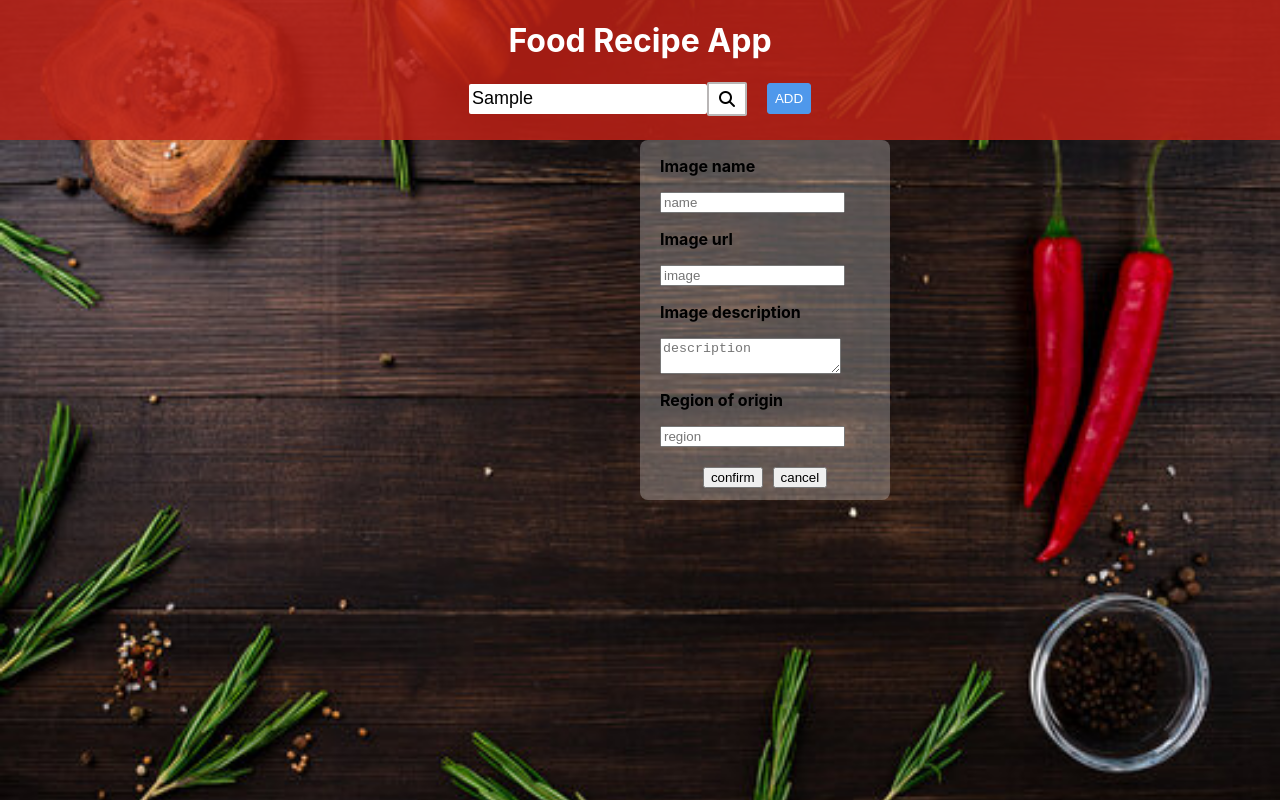
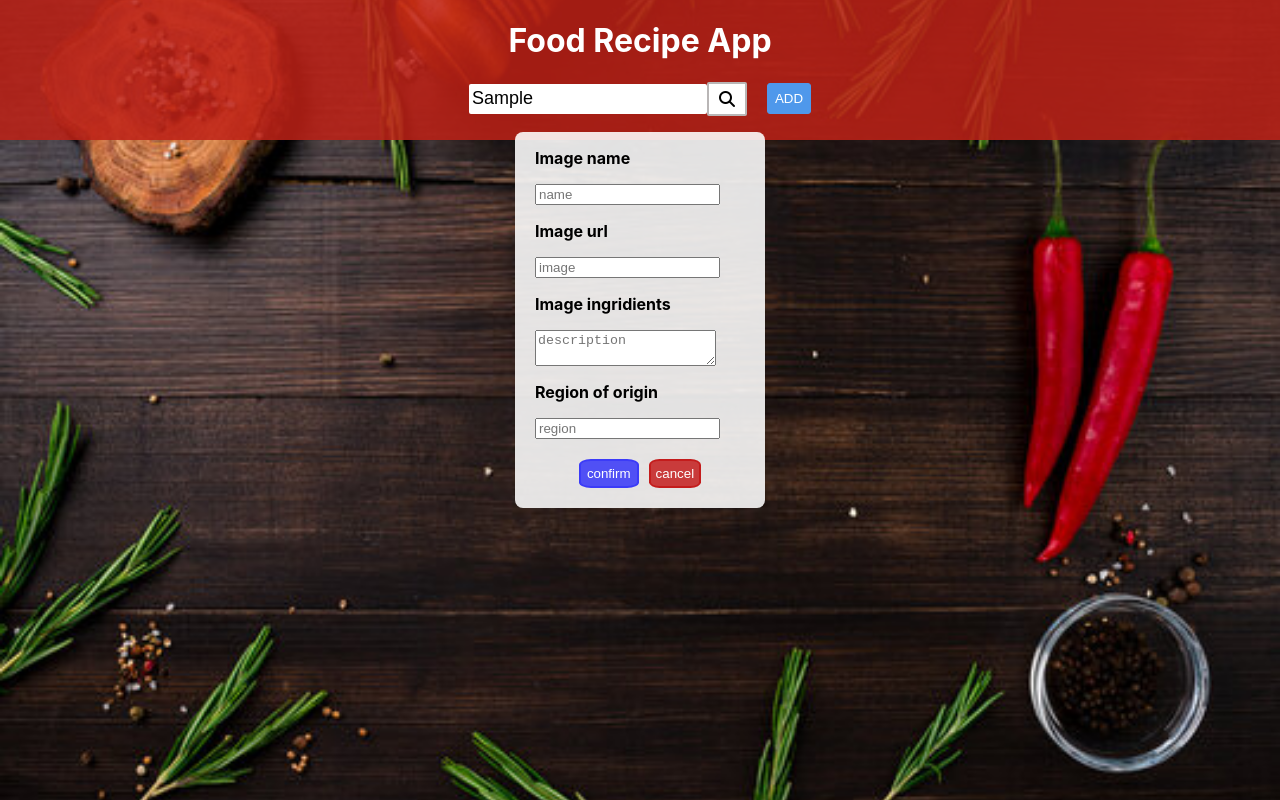
Before and after one commit to kadjialan/foodRecipe-react-page, a React (Create React App) app: page / in a window 1280 px wide. Both pictures are taken after typing "Sample" into the empty fields and a click on the button "ADD". Built offline with nearby package versions, Linux system fonts and the light colour scheme.

Commit message:
use of local storage to display images

```diff
--- a/src/App.jsx
+++ b/src/App.jsx
@@ -1,11 +1,12 @@
 import { useState } from 'react';
 import './App.css';
+import { charles } from './Component/Form/Form';
 import { FormProvider } from './Context';
 import Home from './Home/Home';
 
 function App() {
   const [show, setShow] = useState(false);
-  const [data, setData] = useState([]);
+  const [data, setData] = useState(charles);
   return (
     <div className="App">
       <FormProvider value={{ show, setShow, data, setData }}>
--- a/src/Component/Form/Form.css
+++ b/src/Component/Form/Form.css
@@ -1,11 +1,18 @@
 form {
-    background-color: rgba(255, 255, 255, 0.261);
+    background-color: rgba(255, 255, 255, 0.878);
     width: 210px;
     min-height: 360px;
     padding-inline: 20px ;
-    position: relative;
-    left: 50%;
-    border-radius: 8px;
+    border-radius: 8px
+}
+
+.formBackground {
+    width: 100vw;
+    height: 45vh;
+    position: fixed;
+    display: flex;
+    justify-content: center;
+    align-items: center;
 }
 
 .categories {
@@ -21,3 +28,18 @@ form {
     justify-content: center;
     gap: 10px;
 }
+
+.cancel {
+    background-color: rgb(195 22 22 / 81%);
+    color: #fff;
+    border-radius: 20%;
+    border: 2px solid rgb(195 22 22 / 81%);
+    padding: 5px;
+}
+
+.confirm {
+    color: #fff;
+    border-radius: 20%;
+    background-color: #3838f8da;
+    border: 2px solid #3838f8da;
+}
--- a/src/Component/Form/Form.jsx
+++ b/src/Component/Form/Form.jsx
@@ -1,23 +1,33 @@
+/* eslint-disable no-use-before-define */
 import { useEffect, useContext } from 'react';
 import { FormContext } from '../../Context';
 import './Form.css';
 
+const charles = () => {
+  const pictures = localStorage.getItem('items');
+  if (pictures) {
+    return JSON.parse(pictures);
+  }
+  return [];
+};
+
 function Form() {
-  const { data, setData } = useContext(FormContext);
-  const addItems = (e) => {
+  const { show, setShow, data, setData } = useContext(FormContext);
+
+  function addItems(e) {
     e.preventDefault();
 
     const change = new FormData(e.currentTarget);
     const images = Object.fromEntries(change.entries());
     setData((prev) => [...prev, images]);
-  };
+  }
 
   useEffect(() => {
     localStorage.setItem('items', JSON.stringify(data));
   }, [data]);
 
   return (
-    <div>
+    <div className="formBackground">
       <form onSubmit={addItems}>
         <div className="categories">
           <p>
@@ -29,11 +39,11 @@ function Form() {
           <p>
             <b>Image url </b>
           </p>
-          <input type="url" placeholder="image" name="image" />
+          <input type="text" placeholder="image" name="image" />
         </div>
         <div className="categories">
           <p>
-            <b>Image description</b>
+            <b>Image ingridients</b>
           </p>
           <textarea type="text" placeholder="description" name="description" />
         </div>
@@ -44,12 +54,20 @@ function Form() {
           <input type="text" placeholder="region" name="region" />
         </div>
         <div className="form__buttons">
-          <button type="submit">confirm</button>
-          <button type="button">cancel</button>
+          <button type="submit" className="confirm">
+            confirm
+          </button>
+          <button
+            type="button"
+            className="cancel"
+            onClick={() => setShow(!show)}
+          >
+            cancel
+          </button>
         </div>
       </form>
     </div>
   );
 }
 
-export default Form;
+export { Form, charles };
--- a/src/Home/Home.css
+++ b/src/Home/Home.css
@@ -1,9 +1,9 @@
 body {
-    background-image: url('./../images/kitchen.jpg');
-    background-size: cover;
-    height: 99vh;
-    background-position: center;
-    position: relative;
+  background-image: url('./../images/kitchen.jpg');
+  background-size: cover;
+  height: 99vh;
+  background-position: center;
+  position: relative;
 }
 
 header {
@@ -52,5 +52,55 @@ span {
 }
 
 .show {
+  width: 80%;
   color: #fff;
+  display: flex;
+  flex-wrap: wrap;
+  margin: auto;
 }
+
+.card {
+  display: flex;
+  align-items: center;
+}
+
+.card__pic {
+  background-color: #ffffffbd;
+  color: black;
+  padding: 5px 15px 0 15px;
+  border-radius: 4px;
+  margin: 20px;
+}
+
+.card__caption {
+  display: flex;
+  align-items: center;
+  justify-content: space-between;
+}
+
+.cards__icons {
+  width: 70px;
+  display: flex;
+  justify-content: space-between;
+  align-items: center;
+}
+
+.fa-trash-can {
+  color: red;
+  font-size: 20px;
+}
+
+.fa-eye {
+  color: #4f98eb;
+  font-size: 20px;
+}
+
+.card__image {
+  width: 230px;
+  height: 250px;
+}
+
+img {
+  height: 100%;
+  width: 100%;
+}
--- a/src/Home/Home.jsx
+++ b/src/Home/Home.jsx
@@ -1,17 +1,16 @@
+/* eslint-disable jsx-a11y/no-static-element-interactions */
+/* eslint-disable jsx-a11y/click-events-have-key-events */
+/* eslint-disable react/no-array-index-key */
 /* eslint-disable react/jsx-curly-brace-presence */
 
-import { useContext, useState, useEffect } from 'react';
-import Form from '../Component/Form/Form';
+import { useContext, useState } from 'react';
+import { Form } from '../Component/Form/Form';
 import { FormContext } from '../Context';
 import './Home.css';
 
 function Home() {
-  const { show, setShow } = useContext(FormContext);
-  const [myLocalStorageData, setMyLocalStorageData] = useState([]);
-  useEffect(() => {
-    const data = localStorage.getItem('key');
-    if (data === !null) setMyLocalStorageData(JSON.parse(data));
-  }, []);
+  const { show, setShow, data } = useContext(FormContext);
+  const [see, setSee] = useState(false);
   return (
     <div className="container">
       <header>
@@ -32,8 +31,36 @@ function Home() {
           </button>
         </div>
       </header>
-      {show && <Form />}
-      <div className="show">{myLocalStorageData}</div>
+      {show && <Form className="bizarre" />}
+      <div className="show">
+        {[...data].map((alan, i) => (
+          <div className="card" key={i}>
+            <div className="card__pic">
+              <div className="card__image">
+                <img src={alan.image} alt="food" key={i} />
+              </div>
+
+              <div className="card__caption">
+                <div>
+                  <h3>{alan.name}</h3>
+                </div>
+
+                <div className="cards__icons">
+                  <i className="fa-solid fa-eye" onClick={() => setSee(!see)} />
+                  <i className="fa-solid fa-trash-can" />
+                </div>
+              </div>
+            </div>
+
+            {see && (
+              <div>
+                <p> {alan.description}</p>
+                <p>{alan.region}</p>
+              </div>
+            )}
+          </div>
+        ))}
+      </div>
     </div>
   );
 }
```
